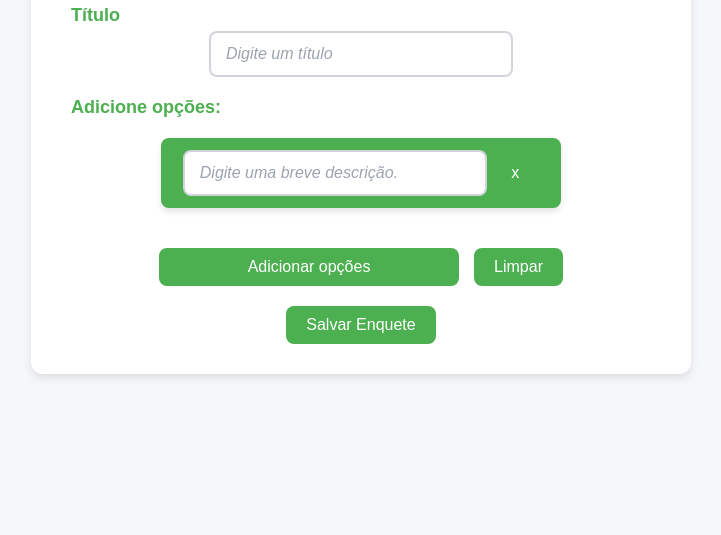
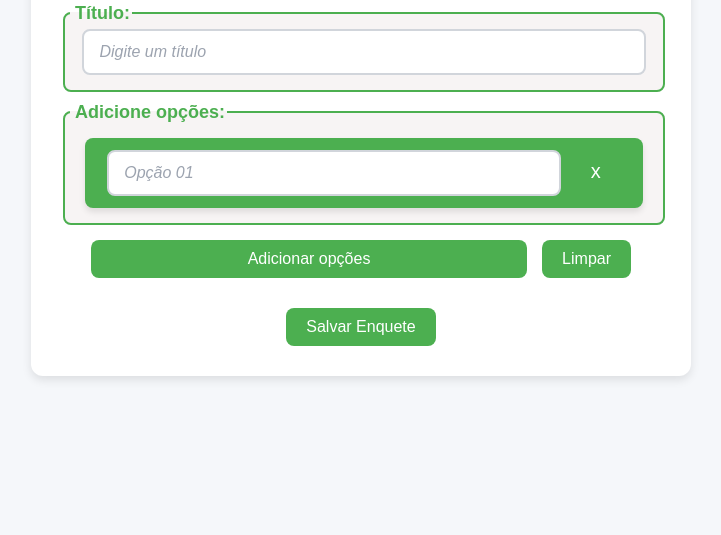
Before and after one commit to DanielDss030225/taskmateus, a plain HTML site: page index.html in a window 1280 px wide. Shown: the part 265-800 px from the top of the page, without its empty margins (279-1000 px from the left). Drawn offline with Linux system fonts and the light colour scheme.

Commit message:
Add files via upload

```diff
--- a/index.css
+++ b/index.css
@@ -20,6 +20,8 @@ body {
     max-width: 600px;
     width: 100%;
     text-align: center;
+    height: auto;
+    max-height: 500px;
 }
 
 /* Estilizando o título */
@@ -45,16 +47,31 @@ button {
     transition: background-color 0.3s;
 }
 
+.deletar {
+/* Estilizando o botão */
+
+background-color: transparent;
+color: white;
+    border: none;
+    padding-left: 25px;
+    font-size: 20px;
+    border-radius: 8px;
+    cursor: pointer;
+}
+
+
+
 button:hover {
     background-color: #45a049;
 }
+
 
 /* Estilizando a lista (ul) */
 ul {
     list-style: none; /* Remove as bolinhas padrão */
     padding: 0;
-    margin: 20px auto;
-    max-width: 400px;
+    margin: 10px auto;
+    max-width: 95%;
 }
 
 /* Estilizando os itens da lista (li) */
@@ -84,7 +101,7 @@ input[type="text"],
 input[type="email"],
 input[type="password"],
 input[type="number"] {
-    width: 270px;
+    width: 420px;
     padding: 12px 15px;
     margin-bottom: 0px;
     border: 2px solid #d1d5db;
@@ -109,19 +126,31 @@ input::placeholder {
     font-style: italic;
 }
 
+/* Estilizando o input com classe .tituloEnquete */
+input.tituloEnquete {
+    width: 90%; /* Defina o valor que desejar */
+    padding: 12px 15px;
+    margin-bottom: 0px;
+    border: 2px solid #d1d5db;
+    border-radius: 8px;
+    font-size: 16px;
+    transition: border-color 0.3s, box-shadow 0.3s;
+}
+
 /* Estilo da div com a classe .adicionarOpcoes */
 .adicionarOpcoes {
     background-color: #ffffff;
     border-radius: 12px;
-    padding: 20px;
+    padding-top: 5px;
+    padding-bottom: 30px;
     display: flex;
-    flex-direction: row;       /* Alinha os elementos no horizontal */
-    gap: 15px;                 /* Espaço entre os elementos */
-    align-items: center;       /* Centraliza verticalmente */
-    justify-content: center; /* Centraliza horizontalmente */
-    width: 90%;               /* Ocupa 100% do espaço disponível */
-    max-width: 600px;          /* Máximo de 800px de largura */
-    margin: 0 auto;            /* Centraliza horizontalmente */
+    flex-direction: row;
+    gap: 15px;
+    align-items: center;
+    justify-content: center;
+    width: 90%;
+    max-width: 600px;
+    margin: 0 auto;
 }
 
 /* Estilizando apenas o botão específico .buttonAdicionar */
@@ -132,7 +161,7 @@ input::placeholder {
     font-size: 16px;
     border-radius: 8px;
     cursor: pointer;
-    width: 300px;
+    width: 90%;
     transition: background-color 0.3s;
 }
 
@@ -140,26 +169,68 @@ input::placeholder {
     background-color: #45a049;
 }
 
-/* Estilizando o fieldset */
+/* Estilizando o fieldset rolável */
 fieldset {
-    border: 2px solid #4CAF50; /* Borda um pouco mais espessa com a cor do botão */
+    border: 2px solid #4CAF50;
     border-radius: 8px;
-    padding: 20px;
-    margin-bottom: 0px;
-    margin-top: 20px;
-    width: 700%;
-    background-color: #f9f9f9; /* Fundo claro */
+    padding-left: 5px;
+    padding-right: 5px;
+    padding-bottom: 5px;
+    padding-top: 0px;
+    margin-bottom: 10px;
+    width: 98%;
+    height: 80px;              /* Define a altura máxima do fieldset */
+    background-color: #f7f4f4;
+    overflow-y: auto;           /* Ativa o scroll vertical se ultrapassar o limite */
+    scrollbar-width: thin;      /* Estiliza a largura da barra de rolagem no Firefox */
+    scrollbar-color: #4CAF50 #f7f4f4; /* Cores da barra no Firefox */
+}
 
+
+
+
+
+
+fieldset.opcoesFieldset {
+    border: 2px solid #4CAF50;
+    border-radius: 8px;
+    padding-left: 5px;
+    padding-right: 5px;
+    padding-bottom: 5px;
+    padding-top: 0px;
+    margin-bottom: 10px;
+    width: 98%;
+    height: auto;
+    min-height: 90px;
+    max-height: 200px;          /* Define a altura máxima do fieldset */
+    background-color: #f7f4f4;
+    overflow-y: auto;           /* Ativa o scroll vertical se ultrapassar o limite */
+    scrollbar-width: thin;      /* Estiliza a largura da barra de rolagem no Firefox */
+    scrollbar-color: #4CAF50 #f7f4f4; /* Cores da barra no Firefox */
 }
+
 
 /* Estilizando a legenda do fieldset */
 legend {
     font-size: 18px;
     font-weight: bold;
     color: #4CAF50;  /* Cor verde para a legenda */
-    padding-left: 10px;
+    padding-left: 5px;
     margin-bottom: 5px;
     display: inline-block;
-    margin-top: 20px;
+    margin-top: 5px;
     text-align: left;
 }
+/* Estilo para a barra de rolagem no Chrome, Edge e Safari */
+fieldset::-webkit-scrollbar {
+    width: 8px;
+}
+
+fieldset::-webkit-scrollbar-thumb {
+    background-color: #4CAF50;
+    border-radius: 4px;
+}
+
+fieldset::-webkit-scrollbar-track {
+    background: #f7f4f4;
+}
--- a/index.html
+++ b/index.html
@@ -12,25 +12,25 @@
 
  <!-- pagina criar enquete-->
 <h1>
-            Crie uma enquete:
+            Crie uma enquete
 </h1>
 
    <div>
 
-<fildset>        <!-- Fildset para o titulo da enquete-->
-<legend id="titulo"> Título</legend>
+<fieldset>        <!-- Fildset para o titulo da enquete-->
+<legend id="titulo"> Título:</legend>
 
 <div class="opcoes">
-<input type="text" id="inputTitulo" placeholder="Digite um título">
+<input class="tituloEnquete" type="text" id="inputTitulo" placeholder="Digite um título">
 
 </div>
-</fildset>
+</fieldset>
 
        </div>
 
 
 
-<fildset>    <!-- Fildset para as opções  -->
+<fieldset class="opcoesFieldset">    <!-- Fildset para as opções  -->
 <legend> Adicione opções:</legend>
 
 
@@ -39,14 +39,14 @@
 <ul class="fundoEnquetes" id="listaDeEnquetes">
  <li>
     <div id="opcoes01"  class="opcoes">
-<input type="text" id="input01" placeholder="Digite uma breve descrição.">
+<input type="text" id="input01" placeholder="Opção 01">
 <button class="deletar"> x</button>
 </div>
  </li>
 
 </ul>
 
-</fildset>
+</fieldset>
 
 
 
```
